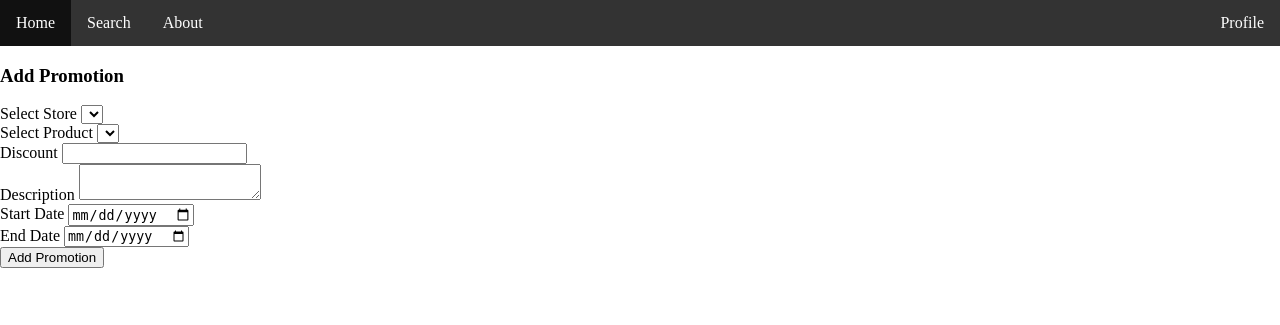
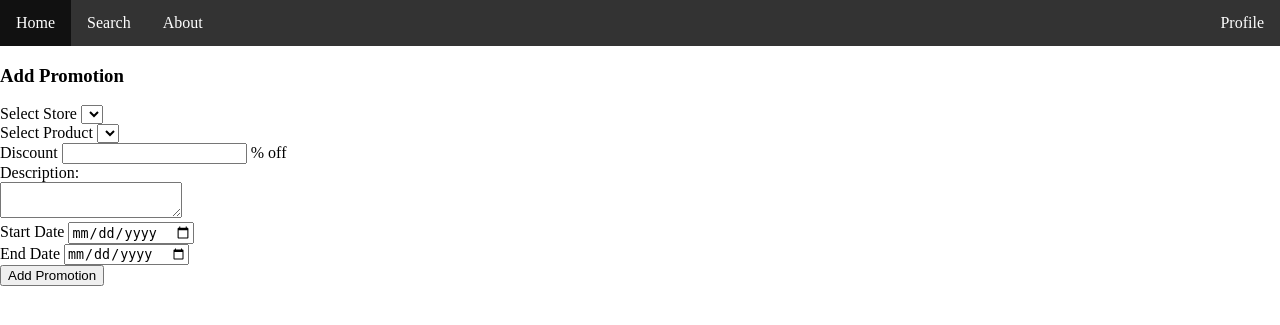
Before and after one commit to Uriel6u/sql-database-project, a Flask app: page /add_promotions in a window 1280 px wide. Shown: the top 325 px of the page. Run offline with Flask 3, Linux system fonts and the light colour scheme; the visitor is signed in with stand-in values (Sample User, id 1); data that the repository does not hold is empty.

Commit message:
modified add_product and add_promotions html, promotions route/html can now be used to test search functions.

```diff
--- a/backend/templates/shoppingService/add_product.html
+++ b/backend/templates/shoppingService/add_product.html
@@ -35,6 +35,7 @@
         <div class="mb-3">
             <label for="price" class="form-label">Price: </label>
             <input type="text" class="form-control" id="price" name="price" required>
+            <span class="ms-2">$</span>
         </div>
         <button type="submit" class="btn btn-primary">Add Product</button>
     </form>
--- a/backend/templates/shoppingService/add_promotions.html
+++ b/backend/templates/shoppingService/add_promotions.html
@@ -6,10 +6,10 @@
 <div class="container">
     <h3>Add Promotion</h3>
 
-    <!-- Start of the form to add a promotion -->
-    <form method="POST" action="/add_promotion">
+    <!-- form start here -->
+    <form method="POST" action="/add_promotions">
 
-        <!-- Dropdown for selecting a store -->
+        <!-- Dropdown for selecting stores -->
         <div class="mb-3">
             <label for="store_id" class="form-label">Select Store</label>
             <select class="form-control" id="store_id" name="store_id" required>
@@ -25,22 +25,23 @@
             <label for="product_id" class="form-label">Select Product</label>
             <select class="form-control" id="product_id" name="product_id" required>
                 {% for product in products %} <!-- Loop through each product passed from the backend -->
-                    <!-- Each product option in the dropdown has the product_id as value and product_name as display text -->
+                    <!-- Each product from dropdown has the product id as value and product name as display text -->
                     <option value="{{ product.product_id }}">{{ product.product_name }}</option>
                 {% endfor %}
             </select>
         </div>
 
-        <!-- Input for the discount percentage -->
+        <!-- Input for the discount number -->
         <div class="mb-3">
             <label for="discount" class="form-label">Discount</label>
             <!-- Number input for discount percentage with step to allow decimals -->
             <input type="number" class="form-control" id="discount" name="discount" step="0.01" required>
+            <span class="ms-2">% off</span>
         </div>
 
         <!-- Input for the description of the promotion -->
         <div class="mb-3">
-            <label for="description" class="form-label">Description</label>
+            <label for="description" class="form-label">Description: </label><br>
             <!-- Textarea for a more detailed promotion description -->
             <textarea class="form-control" id="description" name="description" required></textarea>
         </div>
```
